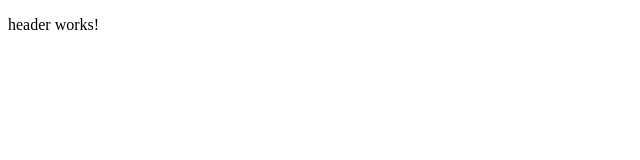
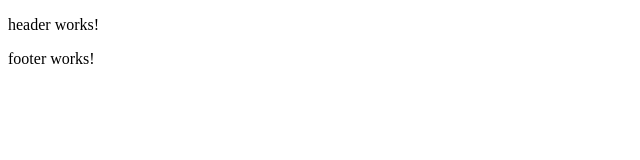
Before and after one commit to chaordic/desafio-frontend, an Angular app: page / in a window 1280 px wide. Shown: the top 160 px of the page, without its empty margins (0-640 px from the left). Built offline with nearby package versions, Linux system fonts and the light colour scheme.

Commit message:
limpeza final do código na camada antiga de pastas + avancos na organizacao das pages principais

```diff
--- a/src/app/pages/brewerie-details/brewerie-details.component.html
+++ b/src/app/pages/brewerie-details/brewerie-details.component.html
@@ -1 +1,2 @@
-<p>brewerie-details works!</p>
+<lnx-header></lnx-header>
+<lnx-header></lnx-header>
--- a/src/app/pages/breweries-list/breweries-list.component.html
+++ b/src/app/pages/breweries-list/breweries-list.component.html
@@ -1 +1,2 @@
 <lnx-header></lnx-header>
+<lnx-footer></lnx-footer>
--- a/src/app/shared-components/footer/footer.component.ts
+++ b/src/app/shared-components/footer/footer.component.ts
@@ -1,7 +1,7 @@
 import { Component, OnInit } from '@angular/core';
 
 @Component({
-  selector: 'app-footer',
+  selector: 'lnx-footer',
   templateUrl: './footer.component.html',
   styleUrls: ['./footer.component.scss']
 })
```
